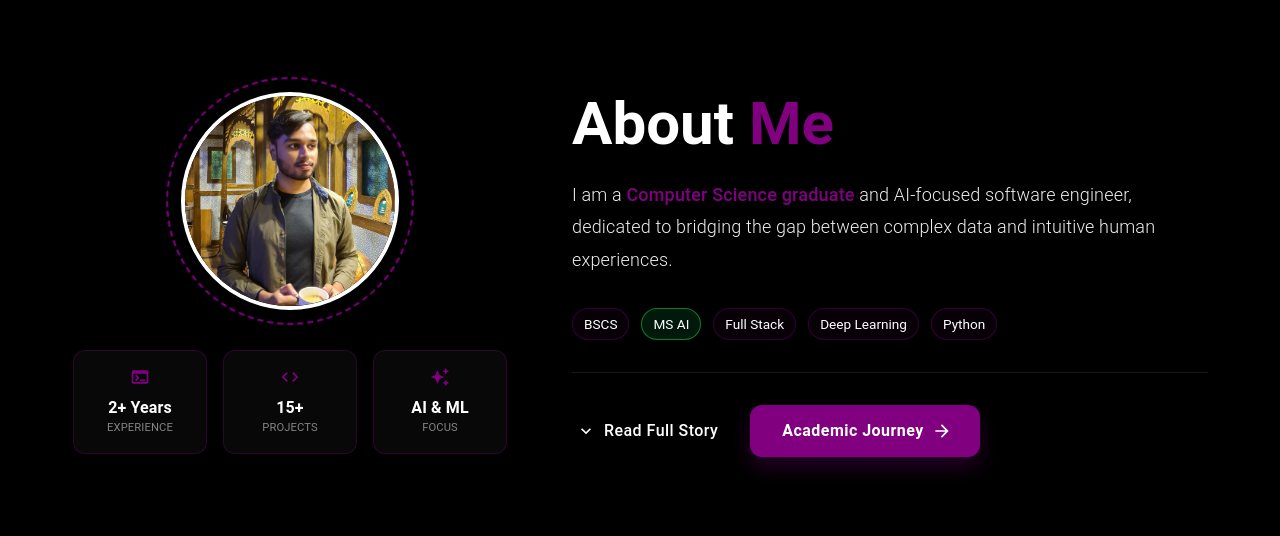
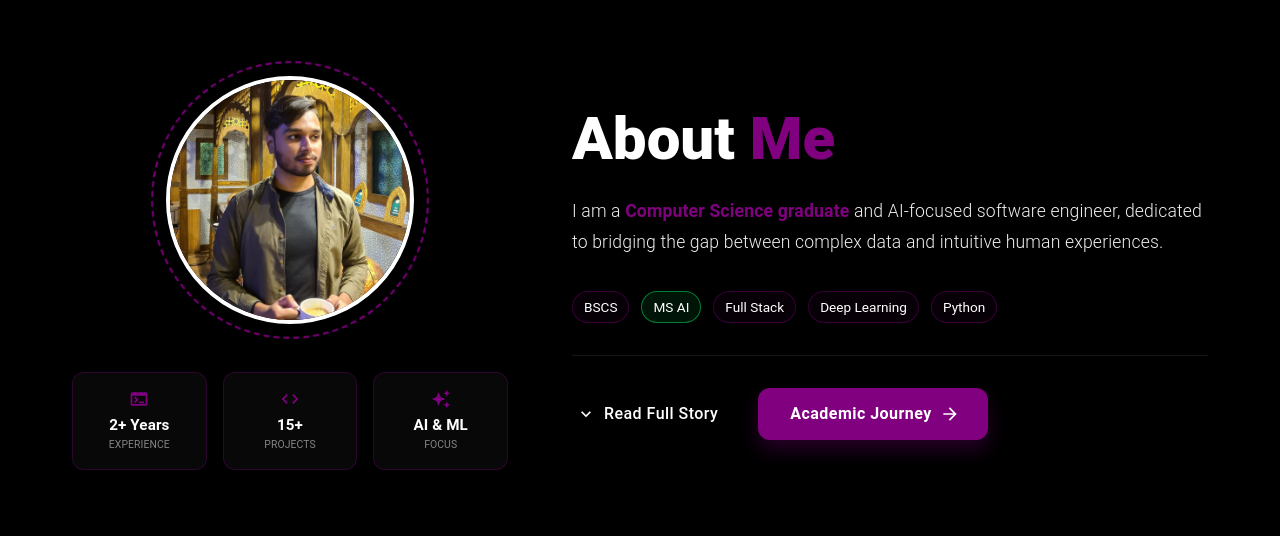
Before and after one commit to Messam-Naqvi/m, a React (Create React App) app in the folder portf/: page / in a window 1280 px wide. Shown: the part 1024-1560 px from the top of the page. Built offline with nearby package versions, Linux system fonts and the light colour scheme.

Commit message:
update about.js about responsieness

```diff
--- a/portf/src/Components/About.js
+++ b/portf/src/Components/About.js
@@ -25,26 +25,26 @@ import me from "./Pictures/me.jpg";
 const About = () => {
   const aboutRef = useRef(null);
   const navigate = useNavigate();
-  const isMobile = useMediaQuery("(max-width:900px)");
-  //const isSmallMobile = useMediaQuery("(max-width:600px)");
+
+  // Responsive Breakpoints
+  const isTablet = useMediaQuery("(max-width:900px)");
+  const isMobile = useMediaQuery("(max-width:600px)");
 
   const [isVisible, setIsVisible] = useState(false);
   const [showMore, setShowMore] = useState(false);
 
-  // Intersection Observer for graceful entry
   useEffect(() => {
     const observer = new IntersectionObserver(
       ([entry]) => {
         if (entry.isIntersecting) setIsVisible(true);
       },
-      { threshold: 0.2 }
+      { threshold: 0.1 }
     );
 
     if (aboutRef.current) observer.observe(aboutRef.current);
     return () => observer.disconnect();
   }, []);
 
-  // Quick Stats Data for UX engagement
   const stats = [
     { label: "Experience", value: "2+ Years", icon: <Terminal fontSize="small" /> },
     { label: "Projects", value: "15+", icon: <Code fontSize="small" /> },
@@ -52,7 +52,6 @@ const About = () => {
   ];
 
   return (
-    <>
     <Box
       ref={aboutRef}
       sx={{
@@ -61,128 +60,52 @@ const About = () => {
         alignItems: "center",
         justifyContent: "center",
         backgroundColor: "transparent",
-        pt: isMobile ? 10 : 0,
-        pb: 5,
-        px: 3,
+        pt: isTablet ? 12 : 0,
+        pb: 8,
+        px: { xs: 2, sm: 4, md: 6 },
         overflow: "hidden"
       }}
     >
       <Grid
         container
-        spacing={isMobile ? 4 : 8}
+        spacing={isTablet ? 6 : 8}
         alignItems="center"
         justifyContent="center"
         maxWidth="1200px"
       >
-        {/* Left Side: Visual Identity */}
-        <Grid item xs={12} md={5}>
+        {/* About Content: On top for Small/Medium devices (Order 1), Right for Desktop (Order 2) */}
+        <Grid item xs={12} md={7} sx={{ order: { xs: 1, md: 2 } }}>
           <motion.div
-            initial={{ opacity: 0, scale: 0.8, x: -50 }}
-            animate={isVisible ? { opacity: 1, scale: 1, x: 0 } : {}}
+            initial={{ opacity: 0, y: 30 }}
+            animate={isVisible ? { opacity: 1, y: 0 } : {}}
             transition={{ duration: 0.8, ease: "easeOut" }}
-          >
-            <Box sx={{ position: "relative", width: "fit-content", mx: "auto" }}>
-              {/* Decorative Background Ring */}
-              <Box
-                sx={{
-                  position: "absolute",
-                  top: "-15px",
-                  left: "-15px",
-                  right: "-15px",
-                  bottom: "-15px",
-                  border: "2px dashed purple",
-                  borderRadius: "50%",
-                  animation: "spin 20s linear infinite",
-                  "@keyframes spin": {
-                    "0%": { transform: "rotate(0deg)" },
-                    "100%": { transform: "rotate(360deg)" },
-                  },
-                }}
-              />
-              {/* Profile Image */}
-        <Grid item xs={12} md={5} textAlign="center">
-          <Avatar
-            src={me}
-            alt="Messam Naqvi"
-            sx={{
-              width: 210,
-              height: 210,
-              mx: "auto",
-              border: "4px solid white",
-            }}
-            className={isVisible ? "show" : ""}
-          />
-        </Grid>
-            </Box>
-
-            {/* Quick Stats Cards */}
-            <Box
-              sx={{
-                display: "flex",
-                gap: 2,
-                mt: 5,
-                justifyContent: "center",
-                flexWrap: "wrap"
-              }}
-            >
-              {stats.map((stat, idx) => (
-                <Paper
-                  key={idx}
-                  elevation={0}
-                  sx={{
-                    p: 2,
-                    minWidth: "100px",
-                    textAlign: "center",
-                    background: "rgba(255, 255, 255, 0.03)",
-                    border: "1px solid rgba(128, 0, 128, 0.3)",
-                    borderRadius: 3,
-                    backdropFilter: "blur(10px)",
-                  }}
-                >
-                  <Box sx={{ color: "purple", mb: 0.5 }}>{stat.icon}</Box>
-                  <Typography variant="h6" sx={{ color: "white", fontSize: "1rem", fontWeight: "bold" }}>
-                    {stat.value}
-                  </Typography>
-                  <Typography sx={{ color: "rgba(255,255,255,0.5)", fontSize: "0.7rem", textTransform: "uppercase" }}>
-                    {stat.label}
-                  </Typography>
-                </Paper>
-              ))}
-            </Box>
-          </motion.div>
-        </Grid>
-
-        {/* Right Side: Narrative Content */}
-        <Grid item xs={12} md={7}>
-          <motion.div
-            initial={{ opacity: 0, x: 50 }}
-            animate={isVisible ? { opacity: 1, x: 0 } : {}}
-            transition={{ duration: 0.8, ease: "easeOut", delay: 0.2 }}
           >
             <Typography
               variant="h3"
-            fontWeight="bold"
               sx={{
-              color:"white",
-              fontSize: "60px",
-              textAlign: isMobile ? "center" : "left",
+                fontWeight: 800,
+                color: "white",
+                fontSize: { xs: "2.8rem", sm: "3.5rem", md: "60px" },
+                textAlign: isTablet ? "center" : "left",
+                lineHeight: 1.1,
               }}
             >
               About <span style={{ color: "purple" }}>Me</span>
             </Typography>
-<br></br>
+
             <Typography
               sx={{
-                fontSize: "18px",
+                mt: 3,
+                fontSize: { xs: "1rem", md: "1.1rem" },
                 lineHeight: 1.8,
                 color: "#f0f0f0",
-                textAlign: isMobile ? "center" : "left",
+                textAlign: isTablet ? "center" : "left",
                 fontWeight: 300,
-                maxWidth: "600px",
-                mx: isMobile ? "auto" : 0
+                maxWidth: { xs: "100%", md: "650px" },
+                mx: isTablet ? "auto" : 0
               }}
             >
-              I am a <span style={{ color: "purple", fontWeight: 500 }}>Computer Science graduate</span> and AI-focused software engineer,
+              I am a <span style={{ color: "purple", fontWeight: 600 }}>Computer Science graduate</span> and AI-focused software engineer,
               dedicated to bridging the gap between complex data and intuitive human experiences.
             </Typography>
 
@@ -200,7 +123,7 @@ const About = () => {
                       fontSize: "17px",
                       lineHeight: 1.8,
                       color: "#b0b0b0",
-                      textAlign: isMobile ? "center" : "left",
+                      textAlign: isTablet ? "center" : "left",
                     }}
                   >
                     My journey spans from foundational software engineering to the frontiers of
@@ -213,7 +136,7 @@ const About = () => {
                       fontSize: "17px",
                       lineHeight: 1.8,
                       color: "#b0b0b0",
-                      textAlign: isMobile ? "center" : "left",
+                      textAlign: isTablet ? "center" : "left",
                     }}
                   >
                     I believe in software that isn't just functional, but <strong>meaningful</strong>.
@@ -230,36 +153,25 @@ const About = () => {
                 gap: 1.5,
                 flexWrap: "wrap",
                 mt: 4,
-    justifyContent: isMobile ? "center" : "flex-start",
+                justifyContent: isTablet ? "center" : "flex-start",
               }}
             >
               {["BSCS", "MS AI", "Full Stack", "Deep Learning", "Python"].map((skill) => {
                 const isMSAI = skill === "MS AI";
-
                 return (
                   <Chip
                     key={skill}
                     label={skill}
                     variant="outlined"
-        size="medium"
+                    size={isMobile ? "small" : "medium"}
                     sx={{
                       color: "white",
                       fontSize: "0.85rem",
-
-          /* Conditional color logic */
-          borderColor: isMSAI
-            ? "rgba(0, 200, 83, 0.6)"   // green border
-            : "rgba(128, 0, 128, 0.4)",
-
-          backgroundColor: isMSAI
-            ? "rgba(0, 200, 83, 0.12)" // soft green bg
-            : "rgba(128, 0, 128, 0.05)",
-
+                      borderColor: isMSAI ? "rgba(0, 200, 83, 0.6)" : "rgba(128, 0, 128, 0.4)",
+                      backgroundColor: isMSAI ? "rgba(0, 200, 83, 0.1)" : "rgba(128, 0, 128, 0.05)",
                       "&:hover": {
                         borderColor: isMSAI ? "#00c853" : "purple",
-            backgroundColor: isMSAI
-              ? "rgba(0, 200, 83, 0.22)"
-              : "rgba(128, 0, 128, 0.15)",
+                        backgroundColor: isMSAI ? "rgba(0, 200, 83, 0.2)" : "rgba(128, 0, 128, 0.15)",
                       },
                     }}
                   />
@@ -273,9 +185,9 @@ const About = () => {
             <Box
               sx={{
                 display: "flex",
-                gap: 3,
-                flexWrap: "wrap",
-                justifyContent: isMobile ? "center" : "flex-start",
+                flexDirection: isMobile ? "column" : "row",
+                gap: isMobile ? 2 : 4,
+                justifyContent: isTablet ? "center" : "flex-start",
                 alignItems: "center"
               }}
             >
@@ -297,6 +209,7 @@ const About = () => {
                 variant="contained"
                 onClick={() => navigate("/about/academic-journey")}
                 endIcon={<ArrowForward />}
+                fullWidth={isMobile}
                 sx={{
                   backgroundColor: "purple",
                   color: "white",
@@ -320,9 +233,85 @@ const About = () => {
             </Box>
           </motion.div>
         </Grid>
+
+        {/* Visual Identity: Second on Mobile (Order 2), Left on Desktop (Order 1) */}
+        <Grid item xs={12} md={5} sx={{ order: { xs: 2, md: 1 } }}>
+          <motion.div
+            initial={{ opacity: 0, scale: 0.8 }}
+            animate={isVisible ? { opacity: 1, scale: 1 } : {}}
+            transition={{ duration: 0.8, ease: "easeOut", delay: 0.1 }}
+          >
+            <Box sx={{ position: "relative", width: "fit-content", mx: "auto" }}>
+              {/* Decorative Background Ring */}
+              <Box
+                sx={{
+                  position: "absolute",
+                  inset: { xs: -12, md: -15 },
+                  border: "2px dashed purple",
+                  borderRadius: "50%",
+                  animation: "spin 20s linear infinite",
+                  "@keyframes spin": {
+                    "0%": { transform: "rotate(0deg)" },
+                    "100%": { transform: "rotate(360deg)" },
+                  },
+                }}
+              />
+              <Avatar
+                src={me}
+                alt="Messam Naqvi"
+                sx={{
+                  width: { xs: 180, sm: 220, md: 240 },
+                  height: { xs: 180, sm: 220, md: 240 },
+                  mx: "auto",
+                  border: "4px solid white",
+                  boxShadow: "0 0 30px rgba(0,0,0,0.4)"
+                }}
+              />
+            </Box>
+
+            {/* Quick Stats Grid */}
+            <Box
+              sx={{
+                display: "grid",
+                gridTemplateColumns: { xs: "repeat(2, 1fr)", sm: "repeat(3, 1fr)" },
+                gap: 2,
+                mt: { xs: 5, md: 6 },
+                width: "100%",
+                maxWidth: "450px",
+                mx: "auto"
+              }}
+            >
+              {stats.map((stat, idx) => (
+                <Paper
+                  key={idx}
+                  elevation={0}
+                  sx={{
+                    p: 2,
+                    textAlign: "center",
+                    background: "rgba(255, 255, 255, 0.03)",
+                    border: "1px solid rgba(128, 0, 128, 0.3)",
+                    borderRadius: 3,
+                    backdropFilter: "blur(10px)",
+                    // On very small screens, make the 3rd stat span two columns
+                    gridColumn: isMobile && idx === 2 ? "span 2" : "span 1"
+                  }}
+                >
+                  <Box sx={{ color: "purple", mb: 0.5, display: "flex", justifyContent: "center" }}>
+                    {stat.icon}
+                  </Box>
+                  <Typography variant="h6" sx={{ color: "white", fontSize: "0.95rem", fontWeight: "bold" }}>
+                    {stat.value}
+                  </Typography>
+                  <Typography sx={{ color: "rgba(255,255,255,0.5)", fontSize: "0.65rem", textTransform: "uppercase" }}>
+                    {stat.label}
+                  </Typography>
+                </Paper>
+              ))}
+            </Box>
+          </motion.div>
+        </Grid>
       </Grid>
     </Box>
-    </>
   );
 };
 
```
Lines whose indentation alone changed are shown as unchanged.
